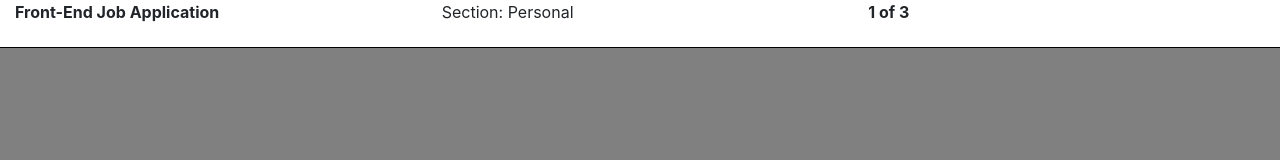
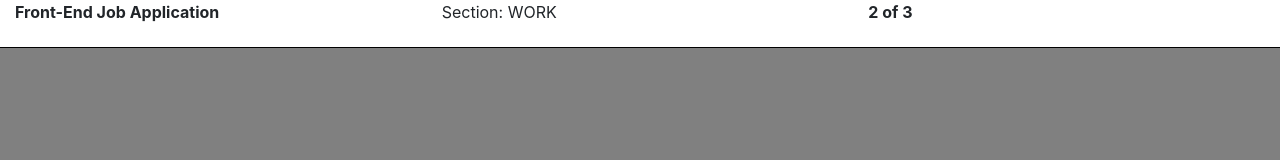
Before and after one commit to jcsmileyjr/job-application, a Vue app: page / in a window 1280 px wide. Shown: the top 160 px of the page. Built offline with nearby package versions, Linux system fonts and the light colour scheme.

Commit message:
Integrate Nav.vue to reflect change in sections

```diff
--- a/src/App.vue
+++ b/src/App.vue
@@ -1,6 +1,6 @@
 <template>
   <div id="app" class="background">
-    <Nav />
+    <Nav v-bind:section="this.currentView" v-bind:completed="this.pages" />
     <b-container class="center-form">
       <b-row v-if="currentView ==='personal'">
         <Personal @update:personal-info="updatePersonal" />
@@ -27,6 +27,7 @@ export default {
       peronalData:{},
       workData:{},
       currentView:"work",
+      pages:2,
     }
   },
   methods:{
--- a/src/components/Nav.vue
+++ b/src/components/Nav.vue
@@ -2,15 +2,16 @@
     <b-container fluid >
         <b-row id="nav-section" class="nav-bar">
             <b-col class="bold-label">Front-End Job Application</b-col>
-            <b-col>Section: Personal</b-col>
-            <b-col class="bold-label">1 of 3</b-col>
+            <b-col>Section: {{section.toUpperCase()}}</b-col>
+            <b-col class="bold-label">{{completed}} of 3</b-col>
         </b-row>
     </b-container>
 </template>
 
 <script>
 export default {
-    name:"nav-section"
+    name:"nav-section",
+    props:['section', 'completed'],
 }
 </script>
 
@@ -19,7 +20,6 @@ export default {
         display: inline-block;
 
     }
-
     ul {
         list-style-type: none;
     }
```
